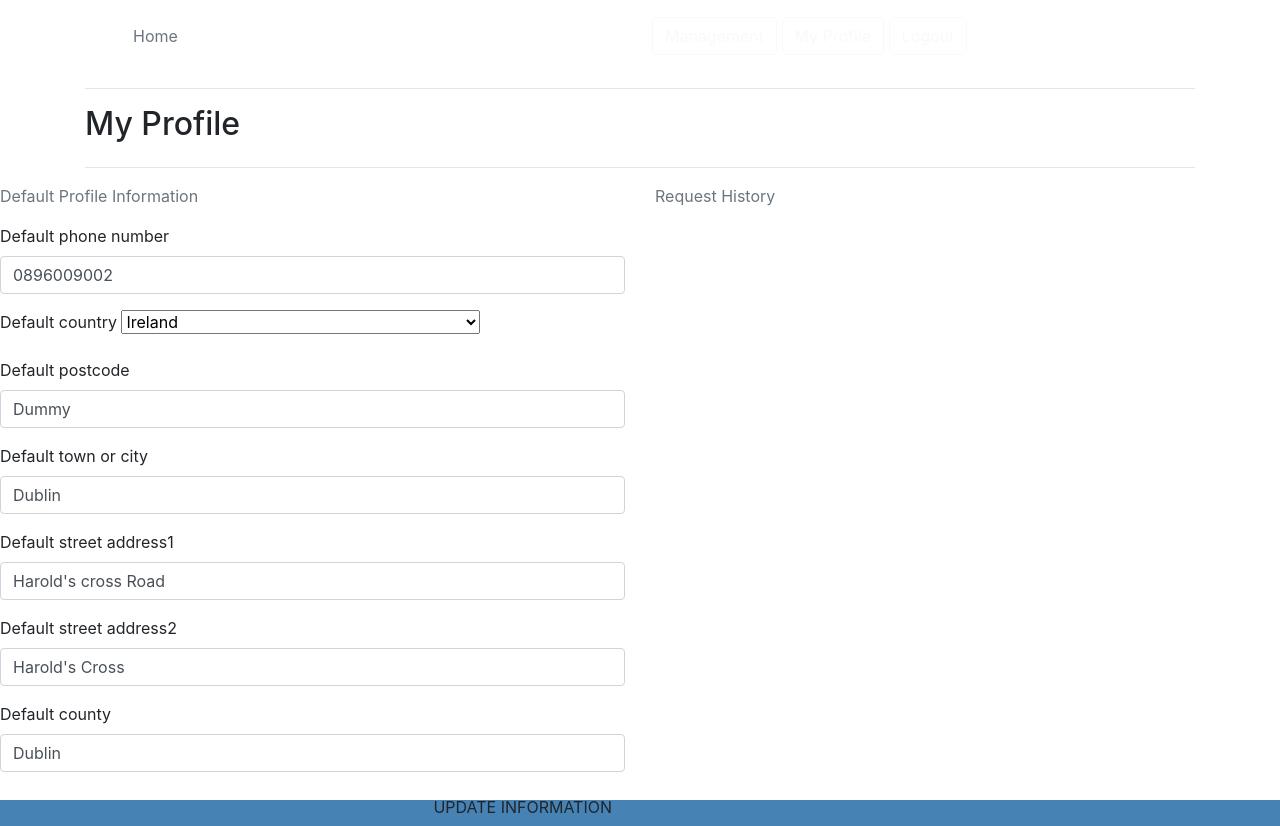
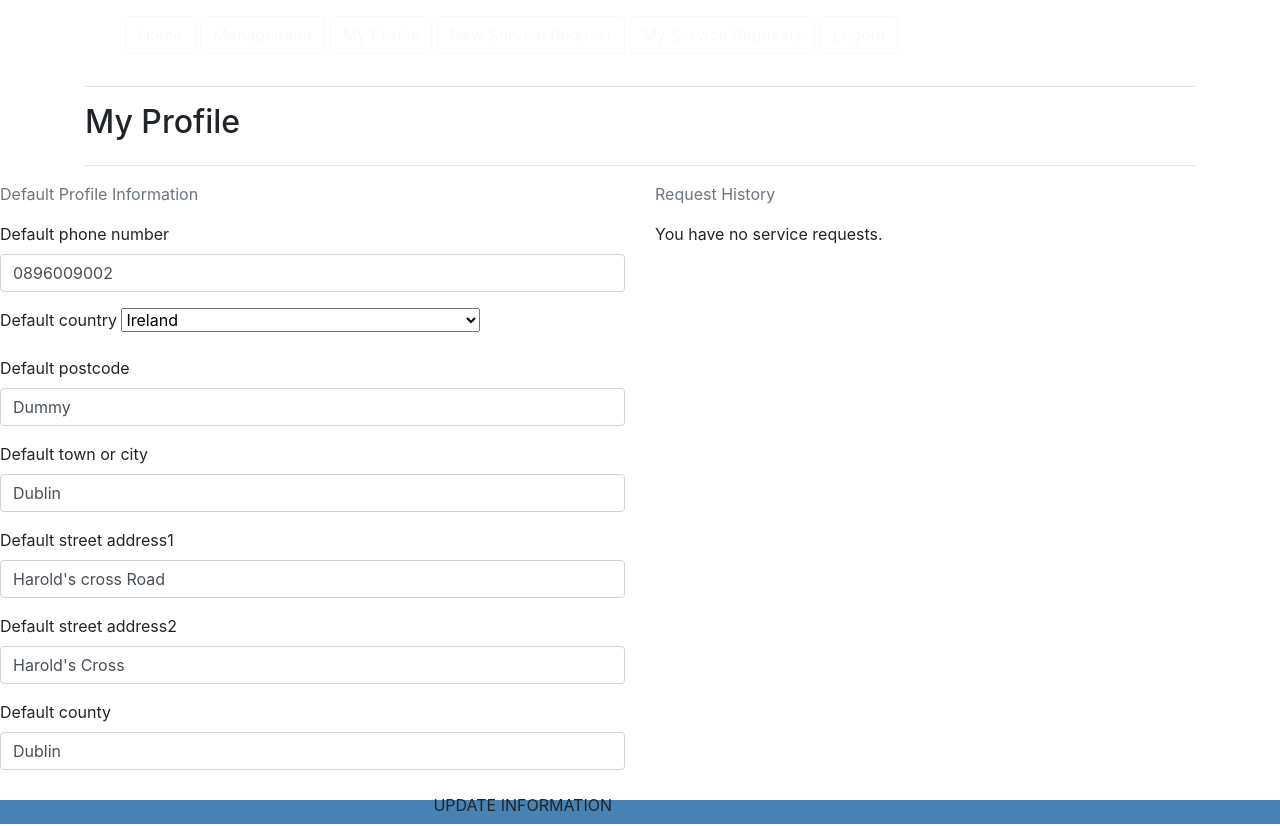
Before and after one commit to seanfreaney/FFS, a Django app: page /profile/ in a window 1280 px wide. Run offline with Django 5.2, Linux system fonts and the light colour scheme; a user stored in the database is signed in; data comes from the database, SQL or seed files in the repository; both versions use the stored data as it was after the commit; some libraries are stand-ins or nearby versions.

Commit message:
update links in base.html

```diff
--- a/profiles/templates/profiles/profile.html
+++ b/profiles/templates/profiles/profile.html
@@ -35,7 +35,20 @@
             </form>
         </div>
         <div class="col-12 col-lg-6">
-            <p class="text-muted">Request History</p> <!-- REQUESTS to be added here -->
+            <p class="text-muted">Request History</p>
+            {% if service_requests %}
+            <ul>
+                {% for request in service_requests %}
+                    <li>
+                        <a href="{% url 'service_request_detail' request_number=request.request_number %}">
+                            {{ request.business_type }} - {{ request.status }}
+                        </a>
+                    </li>
+                {% endfor %}
+            </ul>
+        {% else %}
+            <p>You have no service requests.</p>
+        {% endif %} <!-- REQUESTS to be added here -->
         </div>
     </div>
 {% endblock %}
--- a/templates/base.html
+++ b/templates/base.html
@@ -39,26 +39,15 @@
             <svg class="bi me-2" width="40" height="32" role="img" aria-label="Bootstrap"><use xlink:href="#bootstrap"></use></svg>
           </a>
 
-          <ul class="nav col-12 col-lg-auto me-lg-auto mb-2 justify-content-center mb-md-0">
-            <li><a href="{% url 'home' %}" class="nav-link px-2 text-secondary">Home</a></li>
-            {% if user.is_authenticated %}
-              <li><a href="{% url 'create_service_request' %}" class="nav-link px-2 text-white">New Service Request</a></li>
-              <li><a href="{% url 'service_request_list' %}" class="nav-link px-2 text-white">My Service Requests</a></li>
-            {% endif %}
-            <li><a href="#" class="nav-link px-2 text-white">TBU</a></li>
-            <li><a href="#" class="nav-link px-2 text-white">TBU</a></li>
-          </ul>
-
-         <!-- <form class="col-12 col-lg-auto mb-3 mb-lg-0 me-lg-3" role="search">
-            <input type="search" class="form-control form-control-dark text-bg-dark" placeholder="Search..." aria-label="Search">
-          </form> -->
-
           <div class="text-end">
+            <a href="{% url 'home' %}" class="btn btn-outline-light me-2">Home</a>
             {% if request.user.is_authenticated %}
                 {% if request.user.is_superuser %}
                   <a href="" class="btn btn-outline-light me-2">Management</a> <!-- UPDATE for Management/Admin -->
                 {% endif %}
                 <a href="{% url 'profile' %}" class="btn btn-outline-light me-2">My Profile</a>
+                <a href="{% url 'create_service_request' %}" class="btn btn-outline-light me-2">New Service Request</a>
+                <a href="{% url 'service_request_list' %}" class="btn btn-outline-light me-2">My Service Requests</a>
                 <a href="{% url 'account_logout' %}" class="btn btn-outline-light me-2">Logout</a>
             {% else %}
                 <a href="{% url 'account_signup' %}" class="btn btn-outline-light me-2">Register</a>
```
Also changed, not shown: db.sqlite3.
